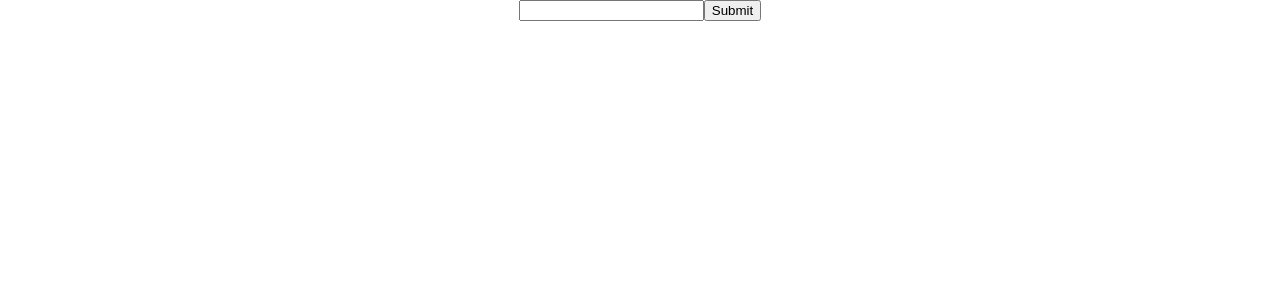
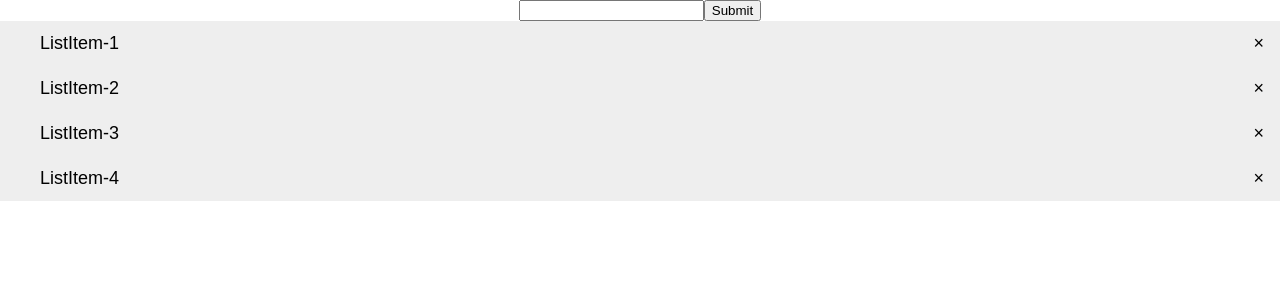
Before and after one commit to aeshes/todo_react, a React (Create React App) app: page / in a window 1280 px wide. Shown: the top 300 px of the page. Built offline with nearby package versions, Linux system fonts and the light colour scheme.

Commit message:
Big refactoring

```diff
--- /dev/null
+++ b/src/TodoForm.js
@@ -0,0 +1,44 @@
+import React, { Component } from 'react';
+import logo from './logo.svg';
+import './App.css';
+import TodoList from "./TodoList";
+
+class TodoForm extends Component {
+  constructor(props) {
+    super(props);
+    this.state =
+    {
+      term: "", // to store what we passing as a value to our input
+      items: [] // store every value which we passing to our todo list
+    };
+  }
+
+  onChange = (event) => {
+    this.setState({ term: event.target.value });
+  }
+
+  onSubmit = (event) => {
+    event.preventDefault();
+    this.setState({
+      term: "",
+      items: [...this.state.items, this.state.term]
+    });
+  }
+
+  render() {
+    let todos = this.state.items.map((item) => ({ text: item, done: false}));
+    return (
+      <div>
+        <form className="App" onSubmit={this.onSubmit}>
+          <input value={this.state.term} onChange={this.onChange} />
+          <button>Submit</button>
+        </form>
+        <ul>
+            <TodoList items={todos} />
+        </ul>
+      </div>
+    );
+  }
+}
+
+export default TodoForm;
--- a/src/TodoItem.js
+++ b/src/TodoItem.js
@@ -1,33 +1,10 @@
 import React from "react";
 
-class TodoItem extends React.Component
-{
-    constructor(props)
-    {
-        super(props);
-        this.state = { text: props.item, done: false };
-    }
-
-    render()
-    {
-        let style = this.state.done ? "done" : "";
-        return (
-            <li onClick={this.handleComplete} className={style}>
-                {this.state.text}
-                <span className="close" onClick={this.handleRemove}>{"\u00D7"}</span>
-            </li>
-        );
-    }
-
-    handleComplete = () =>
-    {
-        this.setState({ done: !this.state.done });
-    }
-
-    handleRemove = () =>
-    {
-        alert("remove");
-    }
-};
+const TodoItem = ({ text, done }) => (
+    <li className={ done ? "done" : "" }>
+        <span>{ text }</span>
+        <span className="close">{"\u00D7"}</span>
+    </li>
+);
 
 export default TodoItem;
--- /dev/null
+++ b/src/TodoList.js
@@ -0,0 +1,24 @@
+import React from "react";
+import TodoItem from "./TodoItem";
+
+class TodoList extends React.Component {
+    constructor(props) {
+        super(props);
+        this.state = {
+            items: [
+                { text: 'ListItem-1', done: false },
+                { text: 'ListItem-2', done: false },
+                { text: 'ListItem-3', done: false },
+                { text: 'ListItem-4', done: false }
+            ]
+        };
+    }
+
+    render() {
+        return this.state.items.map((item, i) => (
+            <TodoItem key={i} {...item} />
+        ));
+    }
+};
+
+export default TodoList;
--- a/src/index.js
+++ b/src/index.js
@@ -1,8 +1,8 @@
 import React from 'react';
 import ReactDOM from 'react-dom';
 import './index.css';
-import App from './App';
+import TodoForm from './TodoForm';
 
 ReactDOM.render(
-    <App />,
+    <TodoForm />,
     document.getElementById('root'));
```
